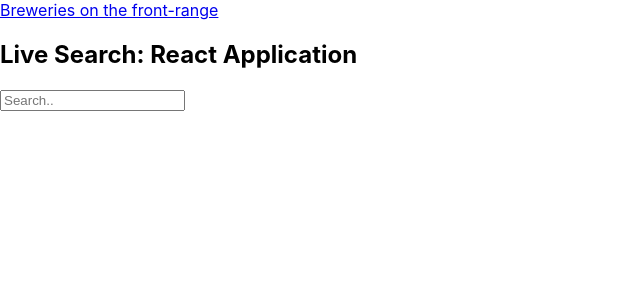
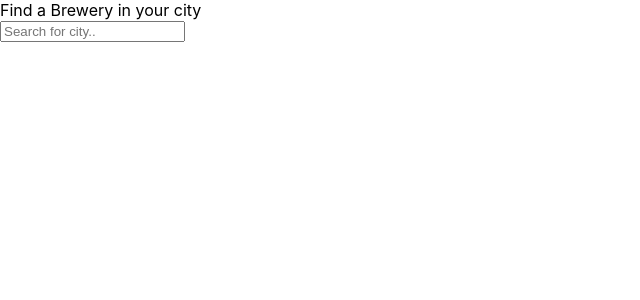
Before and after one commit to hrocco25/seir-project-two, a React (Create React App) app in the folder breweries/: page / in a window 1280 px wide. Shown: the top 300 px of the page, without its empty margins (0-640 px from the left). Built offline with nearby package versions, Linux system fonts and the light colour scheme.

Commit message:
removed uncessary info from search.js

```diff
--- a/breweries/src/App.js
+++ b/breweries/src/App.js
@@ -1,14 +1,7 @@
 import React, { Component } from 'react';
 import './App.css';
 import {Link, Route} from 'react-router-dom'
-import Main from "./components/main"
 import Header from './components/header'
-import Form from './components/form'
-import Denver from './components/cities/denver'
-import Springs from './components/cities/springs'
-import Boulder from './components/cities/boulder'
-import Arvada from './components/cities/arvada'
-import Castle from './components/cities/castle'
 import Search from './search'
 
 
@@ -19,24 +12,15 @@ class App extends Component{
     return(
         <div>
           <nav>
-            <Link to='/'>
+
               <Header />
-            </Link>
+
 
           </nav>
-          {/* <Form /> */}
 
           <Search />
 
-          {/* <main> */}
-            {/* <Form />
-            <Route exact path='/' render={props=> <Main {...props} />}/>
-            <Route path='/Boulder' render={props=> <Boulder {...props} />}/>
-            <Route path='/Denver' render={props=> <Denver {...props} />}/>
-            <Route path='/Springs' render={props=> <Springs {...props} />}/>
-            <Route path='/Arvada' render={props=> <Arvada {...props} />}/>
-            <Route path='/Castle' render={props=> <Castle {...props} />}/>
-          </main> */}
+
 
 
         </div>
--- a/breweries/src/components/header.js
+++ b/breweries/src/components/header.js
@@ -4,7 +4,7 @@ function Header(props) {
 
     return (
         <>
-            Breweries on the front-range
+            Find a Brewery in your city
 
         </>
     )
--- /dev/null
+++ b/breweries/src/components/results.js
@@ -0,0 +1,14 @@
+import React, { useState, useEffect } from 'react';
+
+function Results(){
+
+    return(
+        <div>
+
+
+        </div>
+
+    )
+}
+
+export default Results
--- a/breweries/src/search.js
+++ b/breweries/src/search.js
@@ -1,5 +1,6 @@
 import React, { Component } from 'react';
 import axios from 'axios'
+import Results from './components/results'
 
 class Search extends Component {
 
@@ -8,15 +9,13 @@ class Search extends Component {
         this.state= {
             query: '',
             results: {},
-            loading: false,
-            message: '',
         }
 
         this.cancel= ''
     }
 
     fetchSearchResults = ( query ) => {
-        const searchUrl= `https://api.openbrewerydb.org/breweries/search?query=${query}`
+        const searchUrl= `https://api.openbrewerydb.org/breweries?by_city=${query}`
 
         if (this.cancel ) {
             this.cancel.cancel()
@@ -28,11 +27,9 @@ class Search extends Component {
             cancelToken: this.cancel.token
         } )
             .then( res => {
-                const resultNotFoundMsg = "There are no results"
                 console.log(res)
                 this.setState( {
                     results: res.data,
-                    message: resultNotFoundMsg,
                     loading: false
                 })
             })
@@ -40,7 +37,6 @@ class Search extends Component {
                 if( axios.isCancel(error) || error){
                     this.setState( {
                         loading: false,
-                        message: 'Failed to fetch the data, please check the network'
                     })
                 }
             })
@@ -50,11 +46,15 @@ class Search extends Component {
 
 
     handleOnInputChange = (e) => {
-        // e.preventDefault()
         const query = e.target.value
-        this.setState ( { query : query , loading: true, message: "" }, () =>{
+        if ( ! query ){
+            this.setState( { query, results: {}} )
+        } else{
+          this.setState ( { query : query }, () =>{
             this.fetchSearchResults( query )
         } )
+
+        }
         console.log(query)
 
     }
@@ -67,7 +67,7 @@ class Search extends Component {
                     {results.map( result => {
                         return(
                             <div key= { result.id } className="result-item">
-                                <a className='name' href= { result.website_url }>{result.name}</a>
+                                <a className='name' href= { result.website_url } target="_blank">{result.name}</a>
                                 <p>{result.street} {result.city}, {result.state}</p>
                                 <p>{result.phone}</p>
                                 <p></p>
@@ -85,18 +85,20 @@ class Search extends Component {
         console.log(this.state)
         return (
             <div className="container">
-                <h2 className="heading">Live Search: React Application</h2>
                 <label className="search-label" htmlFor="search-input">
                     <input
                         type="text"
                         name= "query"
                         value= {query}
                         id="search-input"
-                        placeholder='Search..'
+                        placeholder='Search for city..'
                         onChange={this.handleOnInputChange}
                     />
 
+
+
                 </label>
+                <Results />
                 {this.renderSearchResults()}
             </div>
         )
```
